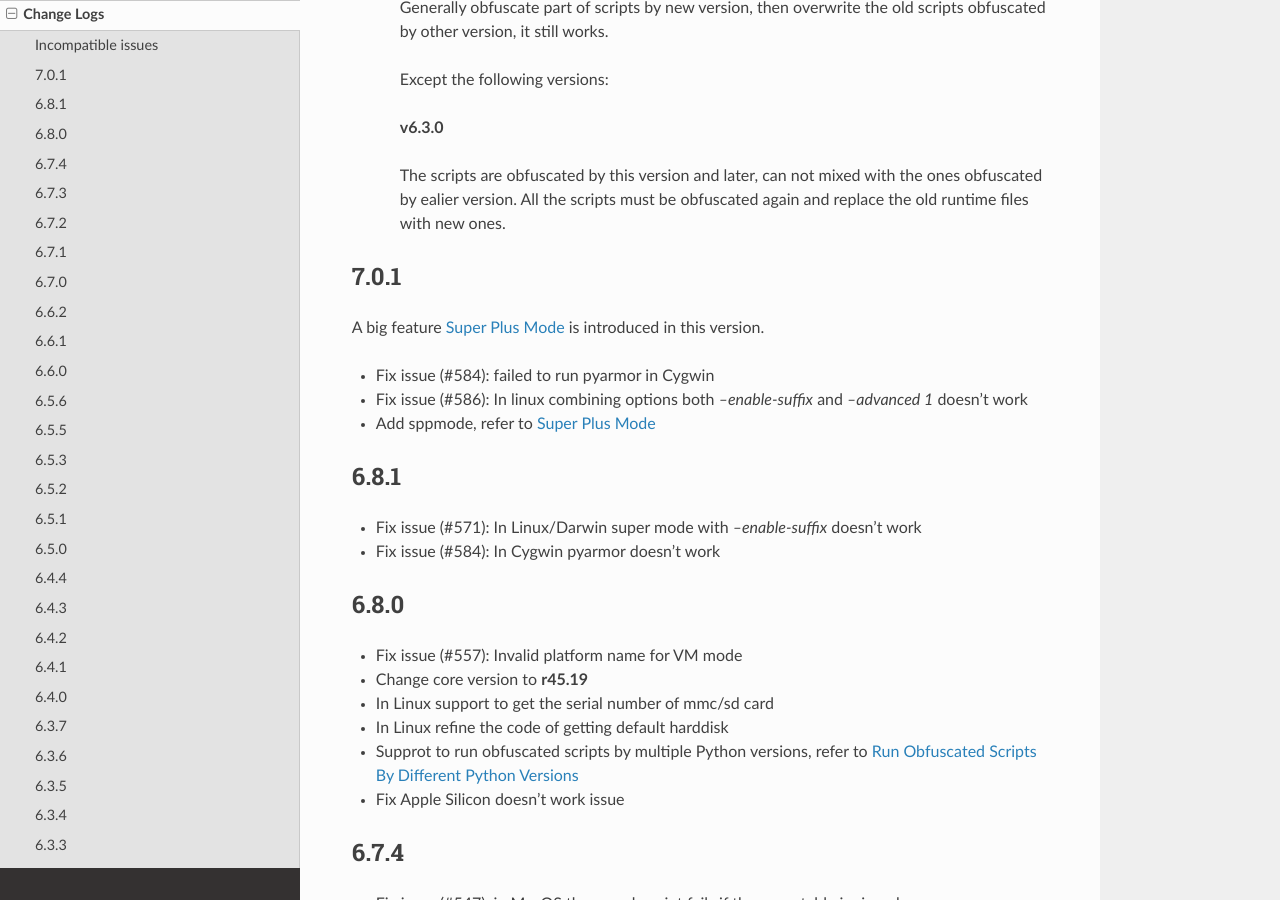
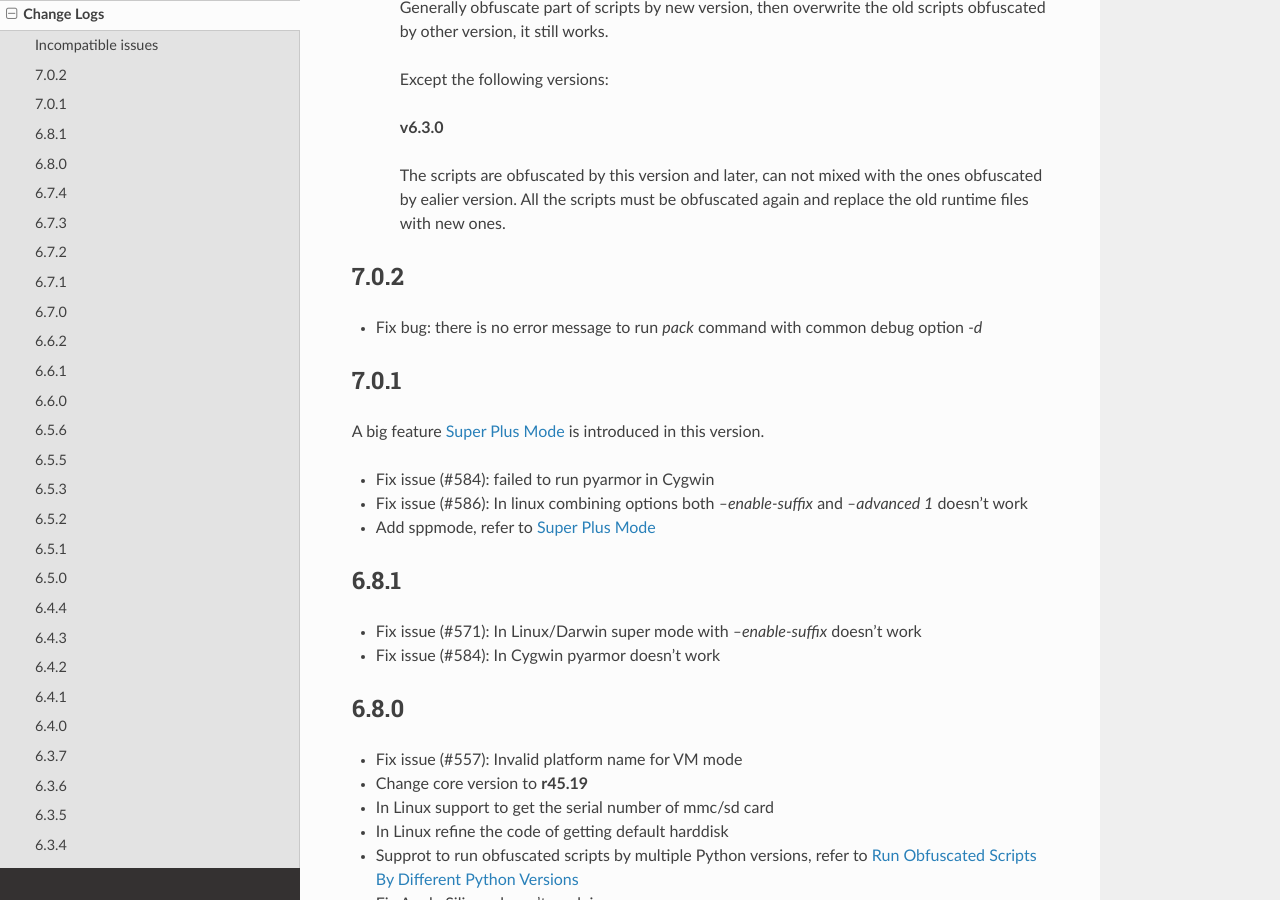
Before and after one commit to dashingsoft/pyarmor, a Sphinx documentation site: the page built from docs/change-logs.rst, in a window 1280 px wide and 900 px high, scrolled down 522 px. Built offline with Sphinx 7.4.7 and the Read the Docs theme 2.0.0, drawn with Linux system fonts in a browser that asks for light colours; some of the changed lines change nothing that is shown.

Commit message:
Add change log

```diff
--- a/docs/change-logs.rst
+++ b/docs/change-logs.rst
@@ -33,6 +33,20 @@
    ones obfuscated by ealier version. All the scripts must be obfuscated again
    and replace the old runtime files with new ones.
 
+7.0.2
+-----
+* Fix bug: there is no error message to run `pack` command with common debug
+  option `-d`
+
+..
+  The dev version could be installed by this command::
+
+      pip install https://pyarmor.dashingsoft.com/downloads/temp/pyarmor-7.0.2.zip
+
+  It may be changed from time to time to fix new bugs, please update it once it
+  doesn't work. If the new version has been released in PyPi, please remove the
+  dev version, install the stable version from PyPi.
+
 7.0.1
 -----
 A big feature :ref:`Super Plus Mode` is introduced in this version.
@@ -41,15 +55,6 @@
 * Fix issue (#586): In linux combining options both `--enable-suffix` and
   `--advanced 1` doesn't work
 * Add sppmode, refer to :ref:`Super Plus Mode`
-
-..
-  The dev version could be installed by this command::
-
-      pip install https://pyarmor.dashingsoft.com/downloads/temp/pyarmor-7.0.1.zip
-
-  It may be changed from time to time to fix new bugs, please update it once it
-  doesn't work. If the new version has been released in PyPi, please remove the
-  dev version, install the stable version from PyPi.
 
 6.8.1
 -----
```
